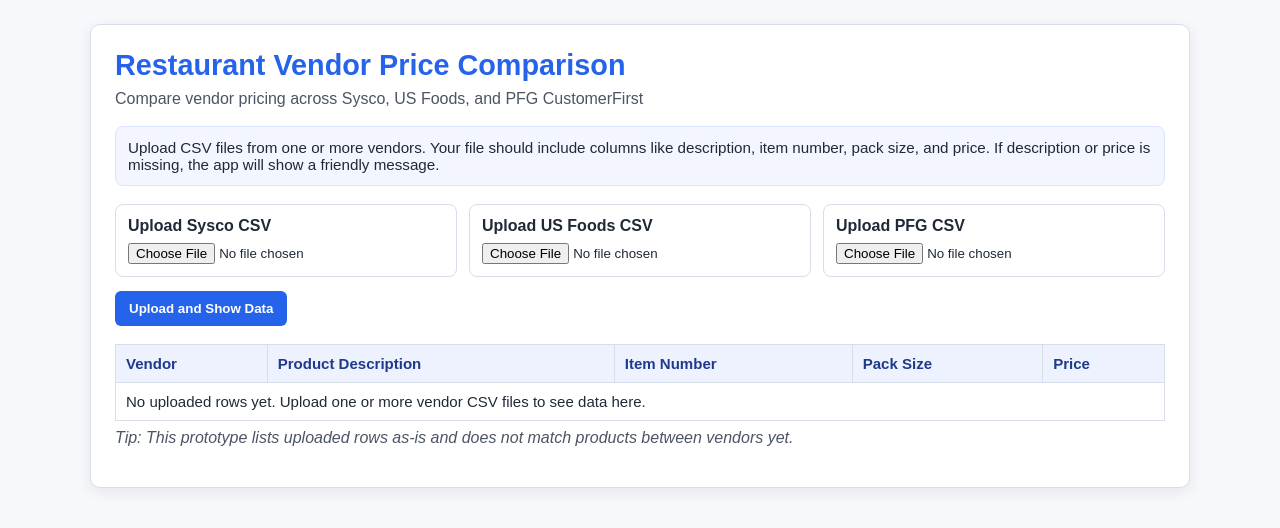
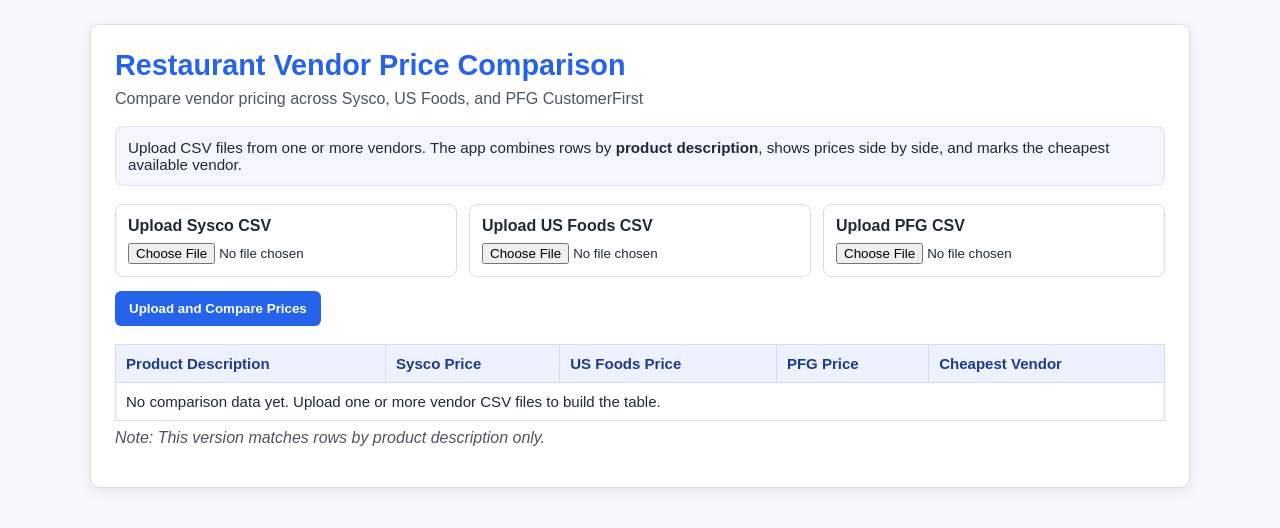
Before and after one commit to Mfaraglia/Confluence, a Flask app: page / in a window 1280 px wide. Shown: the top 528 px of the page. Run offline with Flask 3, Linux system fonts and the light colour scheme.

Commit message:
Combine uploaded vendor CSVs into one comparison table

```diff
--- a/app.py
+++ b/app.py
@@ -6,7 +6,7 @@
 
 app = Flask(__name__)
 
-
+# These lists hold common header names we might see in vendor CSV files.
 DESCRIPTION_KEYS = [
     "description",
     "product description",
@@ -15,14 +15,14 @@
     "name",
 ]
 PRICE_KEYS = ["price", "unit price", "cost", "net price"]
-ITEM_KEYS = ["item number", "item #", "item", "sku", "item_no"]
-PACK_KEYS = ["pack size", "pack", "size", "uom"]
 
 
+# Convert text to lowercase and trim spaces so header matching is easier.
 def normalize(value: Optional[str]) -> str:
     return (value or "").strip().lower()
 
 
+# Pick the first matching column name from a list of possible names.
 def pick_column(fieldnames: List[str], possible_names: List[str]) -> Optional[str]:
     normalized_map = {normalize(name): name for name in fieldnames}
     for key in possible_names:
@@ -31,13 +31,24 @@
     return None
 
 
-def parse_vendor_csv(vendor_name: str, uploaded_file) -> Tuple[List[Dict[str, str]], List[str]]:
-    """Read one vendor CSV file and return cleaned rows and friendly error messages."""
+# Try to convert text like "$12.50" into a number. Return None if conversion fails.
+def parse_price_to_float(price_text: str) -> Optional[float]:
+    cleaned = (price_text or "").replace("$", "").replace(",", "").strip()
+    if cleaned == "":
+        return None
+    try:
+        return float(cleaned)
+    except ValueError:
+        return None
+
+
+# Read one vendor CSV file and return rows (description + price only) plus friendly errors.
+def parse_vendor_csv(vendor_name: str, uploaded_file) -> Tuple[List[Dict[str, Optional[float]]], List[str]]:
     if uploaded_file is None or uploaded_file.filename == "":
         return [], []
 
-    errors = []
-    rows = []
+    errors: List[str] = []
+    rows: List[Dict[str, Optional[float]]] = []
 
     try:
         text = uploaded_file.read().decode("utf-8-sig")
@@ -52,49 +63,104 @@
     if not reader.fieldnames:
         return [], [f"{vendor_name}: Could not read column headers. Please check your CSV file."]
 
+    # We only require description + price for this comparison table.
     desc_col = pick_column(reader.fieldnames, DESCRIPTION_KEYS)
     price_col = pick_column(reader.fieldnames, PRICE_KEYS)
-    item_col = pick_column(reader.fieldnames, ITEM_KEYS)
-    pack_col = pick_column(reader.fieldnames, PACK_KEYS)
 
     if not desc_col:
         errors.append(
-            f"{vendor_name}: Missing a description column. Try a column named 'description' or 'product description'."
+            f"{vendor_name}: Missing a description column. Try 'description' or 'product description'."
         )
     if not price_col:
-        errors.append(
-            f"{vendor_name}: Missing a price column. Try a column named 'price' or 'unit price'."
-        )
+        errors.append(f"{vendor_name}: Missing a price column. Try 'price' or 'unit price'.")
 
     if errors:
         return [], errors
 
     for row in reader:
         description = (row.get(desc_col) or "").strip()
-        price = (row.get(price_col) or "").strip()
+        raw_price = (row.get(price_col) or "").strip()
 
-        if not description and not price:
+        # Skip fully empty lines.
+        if not description and not raw_price:
             continue
 
+        # Keep rows even if price is blank/unreadable, so user still sees the product.
         rows.append(
             {
                 "vendor": vendor_name,
-                "description": description or "(No description)",
-                "item_number": ((row.get(item_col) or "").strip() if item_col else ""),
-                "pack_size": ((row.get(pack_col) or "").strip() if pack_col else ""),
-                "price": price or "(No price)",
+                "description": description,
+                "price": parse_price_to_float(raw_price),
             }
         )
 
     return rows, []
 
 
+# Combine rows from all vendors by product description only.
+def build_comparison_rows(rows: List[Dict[str, Optional[float]]]) -> List[Dict[str, str]]:
+    combined: Dict[str, Dict[str, Optional[float]]] = {}
+
+    for row in rows:
+        description = (row.get("description") or "").strip()
+        if description == "":
+            description = "(No description)"
+
+        # Create a new comparison row the first time we see this description.
+        if description not in combined:
+            combined[description] = {
+                "sysco": None,
+                "us_foods": None,
+                "pfg": None,
+            }
+
+        vendor = row.get("vendor")
+        price = row.get("price")
+
+        # If duplicate products exist in one vendor file, keep the lowest price for simplicity.
+        if vendor == "Sysco":
+            current = combined[description]["sysco"]
+            combined[description]["sysco"] = price if current is None or (price is not None and price < current) else current
+        elif vendor == "US Foods":
+            current = combined[description]["us_foods"]
+            combined[description]["us_foods"] = price if current is None or (price is not None and price < current) else current
+        elif vendor == "PFG":
+            current = combined[description]["pfg"]
+            combined[description]["pfg"] = price if current is None or (price is not None and price < current) else current
+
+    output: List[Dict[str, str]] = []
+
+    for description, prices in sorted(combined.items(), key=lambda x: x[0].lower()):
+        vendor_prices = {
+            "Sysco": prices["sysco"],
+            "US Foods": prices["us_foods"],
+            "PFG": prices["pfg"],
+        }
+
+        available = {vendor: value for vendor, value in vendor_prices.items() if value is not None}
+        cheapest_vendor = min(available, key=available.get) if available else ""
+
+        output.append(
+            {
+                "description": description,
+                "sysco": f"${prices['sysco']:.2f}" if prices["sysco"] is not None else "",
+                "us_foods": f"${prices['us_foods']:.2f}" if prices["us_foods"] is not None else "",
+                "pfg": f"${prices['pfg']:.2f}" if prices["pfg"] is not None else "",
+                "cheapest_vendor": cheapest_vendor,
+            }
+        )
+
+    return output
+
+
 @app.route("/", methods=["GET", "POST"])
 def index():
-    uploaded_rows: List[Dict[str, str]] = []
+    comparison_rows: List[Dict[str, str]] = []
     errors: List[str] = []
 
     if request.method == "POST":
+        all_vendor_rows: List[Dict[str, Optional[float]]] = []
+
         vendors = [
             ("Sysco", request.files.get("sysco_file")),
             ("US Foods", request.files.get("usfoods_file")),
@@ -103,13 +169,16 @@
 
         for vendor_name, file_obj in vendors:
             rows, file_errors = parse_vendor_csv(vendor_name, file_obj)
-            uploaded_rows.extend(rows)
+            all_vendor_rows.extend(rows)
             errors.extend(file_errors)
 
-        if not uploaded_rows and not errors:
+        if not all_vendor_rows and not errors:
             errors.append("Please upload at least one CSV file.")
 
-    return render_template("index.html", rows=uploaded_rows, errors=errors)
+        if all_vendor_rows:
+            comparison_rows = build_comparison_rows(all_vendor_rows)
+
+    return render_template("index.html", rows=comparison_rows, errors=errors)
 
 
 if __name__ == "__main__":
--- a/templates/index.html
+++ b/templates/index.html
@@ -14,6 +14,8 @@
       --accent: #2563eb;
       --error-bg: #fdecec;
       --error-text: #991b1b;
+      --success-bg: #e8f8ee;
+      --success-text: #10683c;
     }
 
     * { box-sizing: border-box; }
@@ -78,13 +80,9 @@
       margin-bottom: 8px;
     }
 
-    input[type="file"] {
-      width: 100%;
-    }
+    input[type="file"] { width: 100%; }
 
-    .actions {
-      margin-bottom: 18px;
-    }
+    .actions { margin-bottom: 18px; }
 
     button {
       background: var(--accent);
@@ -94,10 +92,6 @@
       padding: 10px 14px;
       font-weight: 700;
       cursor: pointer;
-    }
-
-    button:hover {
-      filter: brightness(0.95);
     }
 
     .errors {
@@ -114,9 +108,7 @@
       padding-left: 18px;
     }
 
-    .table-wrap {
-      overflow-x: auto;
-    }
+    .table-wrap { overflow-x: auto; }
 
     table {
       width: 100%;
@@ -141,6 +133,12 @@
       background: #fbfcff;
     }
 
+    .cheapest {
+      background: var(--success-bg) !important;
+      color: var(--success-text);
+      font-weight: 700;
+    }
+
     .muted {
       color: var(--muted);
       font-style: italic;
@@ -154,8 +152,8 @@
     <p class="subtitle">Compare vendor pricing across Sysco, US Foods, and PFG CustomerFirst</p>
 
     <p class="instructions">
-      Upload CSV files from one or more vendors. Your file should include columns like description, item number, pack size, and price.
-      If description or price is missing, the app will show a friendly message.
+      Upload CSV files from one or more vendors. The app combines rows by <strong>product description</strong>, shows prices side by side,
+      and marks the cheapest available vendor.
     </p>
 
     <form method="POST" enctype="multipart/form-data">
@@ -164,20 +162,17 @@
           <label for="sysco_file">Upload Sysco CSV</label>
           <input id="sysco_file" type="file" name="sysco_file" accept=".csv">
         </div>
-
         <div class="upload-card">
           <label for="usfoods_file">Upload US Foods CSV</label>
           <input id="usfoods_file" type="file" name="usfoods_file" accept=".csv">
         </div>
-
         <div class="upload-card">
           <label for="pfg_file">Upload PFG CSV</label>
           <input id="pfg_file" type="file" name="pfg_file" accept=".csv">
         </div>
       </div>
-
       <div class="actions">
-        <button type="submit">Upload and Show Data</button>
+        <button type="submit">Upload and Compare Prices</button>
       </div>
     </form>
 
@@ -193,37 +188,37 @@
     {% endif %}
 
     <div class="table-wrap">
-      <table aria-label="Uploaded vendor rows">
+      <table aria-label="Vendor comparison table">
         <thead>
           <tr>
-            <th>Vendor</th>
             <th>Product Description</th>
-            <th>Item Number</th>
-            <th>Pack Size</th>
-            <th>Price</th>
+            <th>Sysco Price</th>
+            <th>US Foods Price</th>
+            <th>PFG Price</th>
+            <th>Cheapest Vendor</th>
           </tr>
         </thead>
         <tbody>
           {% if rows %}
             {% for row in rows %}
               <tr>
-                <td>{{ row.vendor }}</td>
                 <td>{{ row.description }}</td>
-                <td>{{ row.item_number or "-" }}</td>
-                <td>{{ row.pack_size or "-" }}</td>
-                <td>{{ row.price }}</td>
+                <td class="{% if row.cheapest_vendor == 'Sysco' %}cheapest{% endif %}">{{ row.sysco }}</td>
+                <td class="{% if row.cheapest_vendor == 'US Foods' %}cheapest{% endif %}">{{ row.us_foods }}</td>
+                <td class="{% if row.cheapest_vendor == 'PFG' %}cheapest{% endif %}">{{ row.pfg }}</td>
+                <td>{{ row.cheapest_vendor }}</td>
               </tr>
             {% endfor %}
           {% else %}
             <tr>
-              <td colspan="5">No uploaded rows yet. Upload one or more vendor CSV files to see data here.</td>
+              <td colspan="5">No comparison data yet. Upload one or more vendor CSV files to build the table.</td>
             </tr>
           {% endif %}
         </tbody>
       </table>
     </div>
 
-    <p class="muted">Tip: This prototype lists uploaded rows as-is and does not match products between vendors yet.</p>
+    <p class="muted">Note: This version matches rows by product description only.</p>
   </main>
 </body>
 </html>
```
Also changed, not shown: README.md.
